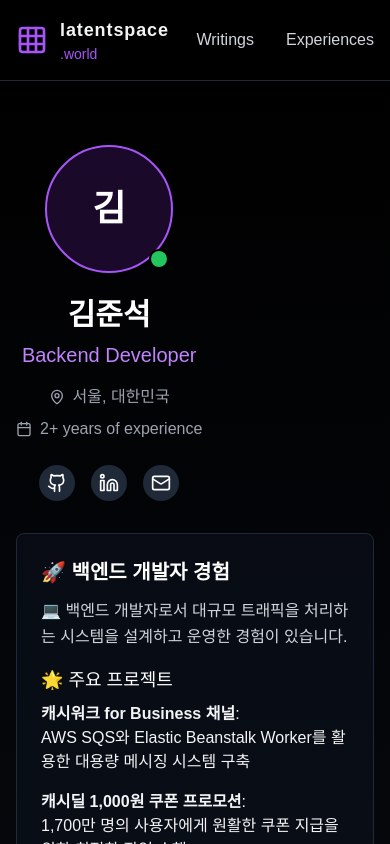
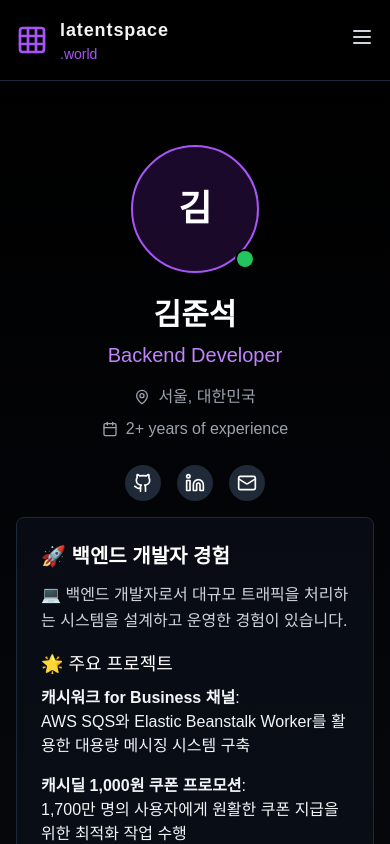
Before and after one commit to mansukim1125/latentspace.world, a Next.js app: page / in a window 390 px wide. Shown: the top 844 px of the page. Built offline with nearby package versions, Linux system fonts and the light colour scheme.

Commit message:
feat(responsible-profile-ui): width 감소 시 프로필 영역 중앙 정렬

```diff
--- a/src/components/header/HeaderSection/HeaderSection.tsx
+++ b/src/components/header/HeaderSection/HeaderSection.tsx
@@ -1,7 +1,12 @@
-import { Grid } from 'lucide-react';
+'use client';
+
+import { Grid, Menu, X } from 'lucide-react';
 import Link from 'next/link';
+import { useState } from 'react';
 
 export const HeaderSection = () => {
+  const [menuOpen, setMenuOpen] = useState(false);
+
   return (
     <nav className="border-b border-gray-800">
       <div className="max-w-6xl mx-auto px-4 py-4">
@@ -17,7 +22,9 @@ export const HeaderSection = () => {
               </Link>
             </div>
           </div>
-          <div className="flex items-center space-x-8">
+
+          {/* 데스크톱 메뉴 */}
+          <div className="hidden md:flex items-center space-x-8">
             <Link href="/writings" className="text-gray-300 hover:text-white">
               Writings
             </Link>
@@ -28,7 +35,37 @@ export const HeaderSection = () => {
               Experiences
             </Link>
           </div>
+
+          {/* 모바일 메뉴 버튼 */}
+          <div className="md:hidden">
+            <button
+              onClick={() => setMenuOpen(!menuOpen)}
+              className="text-gray-300 hover:text-white"
+            >
+              {menuOpen ? <X className="w-6 h-6" /> : <Menu className="w-6 h-6" />}
+            </button>
+          </div>
         </div>
+
+        {/* 모바일 메뉴 드롭다운 */}
+        {menuOpen && (
+          <div className="mt-4 py-3 md:hidden">
+            <Link
+              href="/writings"
+              className="block py-2 text-gray-300 hover:text-white"
+              onClick={() => setMenuOpen(false)}
+            >
+              Writings
+            </Link>
+            <Link
+              href="/experiences"
+              className="block py-2 text-gray-300 hover:text-white"
+              onClick={() => setMenuOpen(false)}
+            >
+              Experiences
+            </Link>
+          </div>
+        )}
       </div>
     </nav>
   );
--- a/src/components/hero/ProfileHeroSection/ProfileHeroSection.tsx
+++ b/src/components/hero/ProfileHeroSection/ProfileHeroSection.tsx
@@ -33,10 +33,10 @@ export const ProfileHeroSection = (param: { profile: IProfile }) => {
   return (
     <div className="border-b border-gray-800 bg-gradient-to-b from-black to-gray-900/70">
       <div className="max-w-6xl mx-auto px-4 py-16">
-        <div className="flex flex-col md:flex-row gap-8 items-start">
+        <div className="flex flex-col md:flex-row gap-4 items-start">
           {/* Left column - Avatar and basic info */}
-          <div className="md:w-1/3">
-            <div className="flex flex-col items-center md:items-start">
+          <div className="w-full justify-center  md:w-1/3">
+            <div className="flex flex-col items-center md:items-start md:pl-8">
               {/* Avatar */}
               <div className="relative mb-6">
                 {avatar ? (
@@ -111,8 +111,8 @@ export const ProfileHeroSection = (param: { profile: IProfile }) => {
           </div>
 
           {/* Right column - Bio, skills, metrics */}
-          <div className="md:w-2/3">
-            {/* Summary - 마크다운으로 변경 */}
+          <div className="md:w-3/4">
+            {/* Summary */}
             <div className="bg-gray-900/40 p-6 rounded-lg border border-gray-800 mb-6">
               <Markdown
                 remarkPlugins={[remarkGfm]}
```
